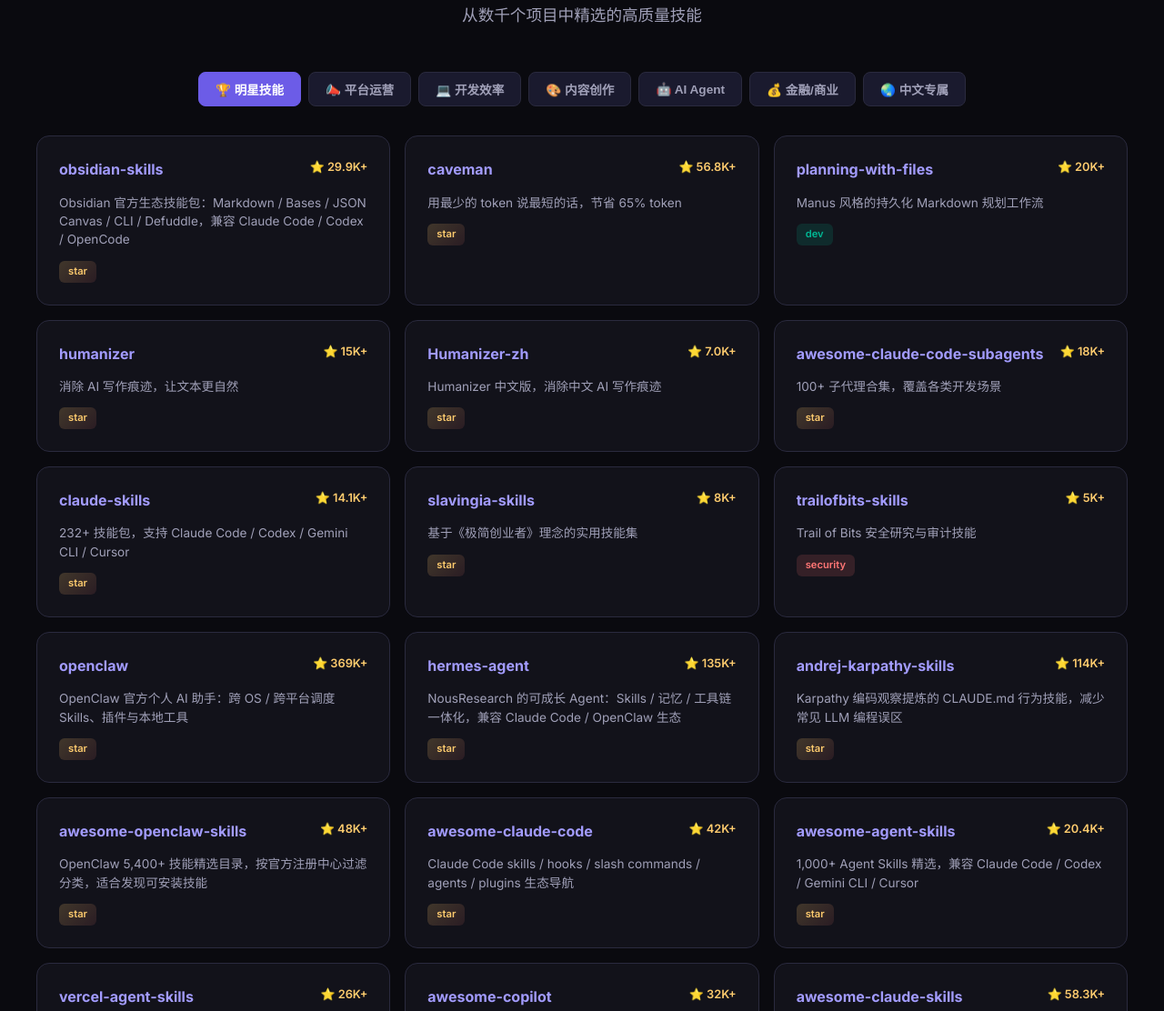
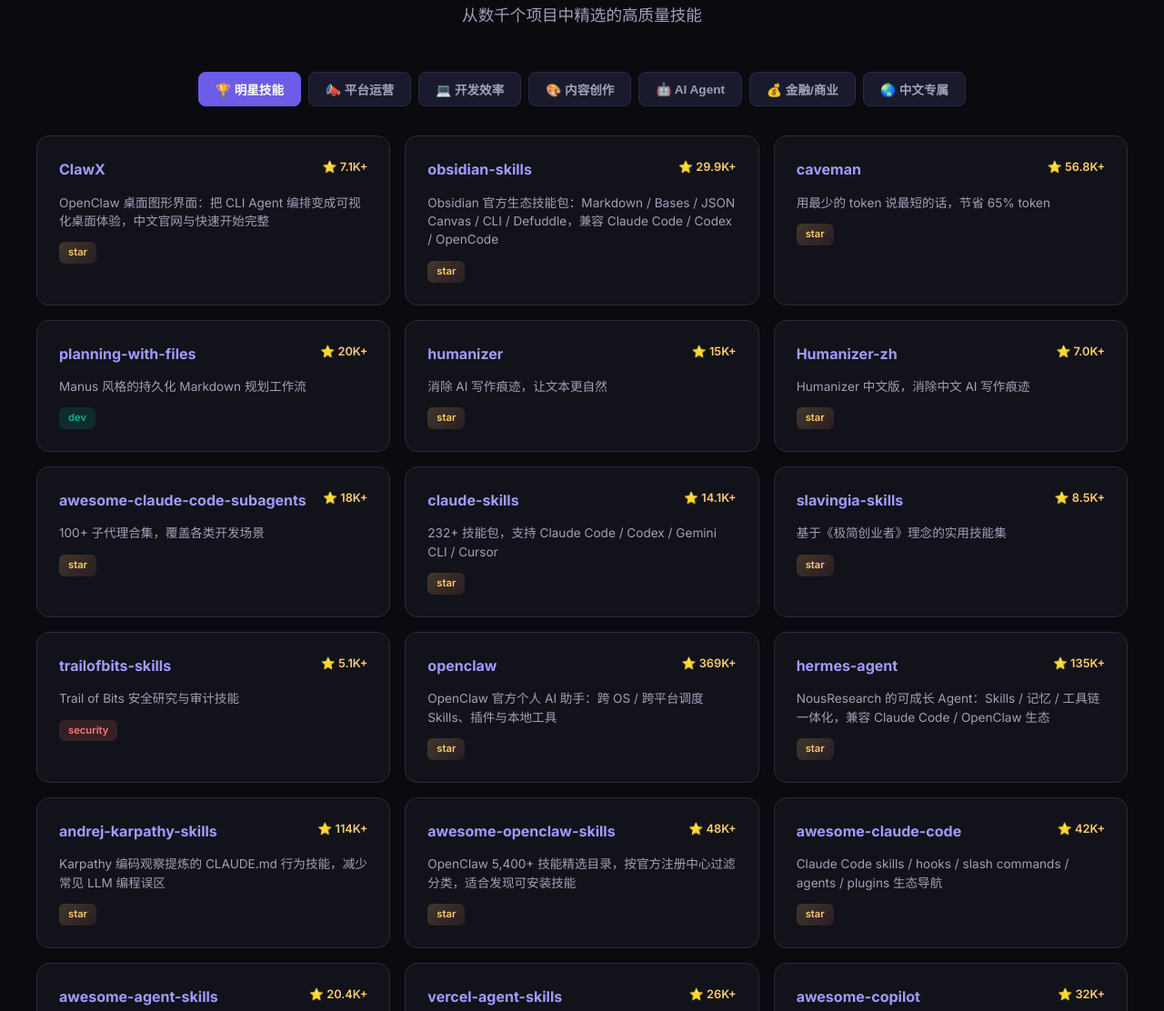
Before and after one commit to laolaoshiren/claude-code-skills-zh, a plain HTML site: page docs/index.html in a window 1280 px wide. Shown: the part 3546-4658 px from the top of the page at 91% size. Drawn offline with Linux system fonts and the light colour scheme.

Commit message:
docs: 补充 ClawX 并同步星标数据

```diff
--- a/docs/index.html
+++ b/docs/index.html
@@ -447,7 +447,7 @@ cp -r claude-code-skills-zh/skills/* ~/.claude/skills/</pre>
         <p>原创技能</p>
       </div>
       <div class="stat-item">
-        <h3>62</h3>
+        <h3>65</h3>
         <p>GitHub Stars</p>
       </div>
       <div class="stat-item">
@@ -508,6 +508,7 @@ cp -r claude-code-skills-zh/skills/* ~/.claude/skills/</pre>
 // Skills data
 const skillsData = {
   star: [
+    {name:'ClawX',stars:'7.1K+',desc:'OpenClaw 桌面图形界面：把 CLI Agent 编排变成可视化桌面体验，中文官网与快速开始完整',tag:'star',url:'https://github.com/ValueCell-ai/ClawX'},
     {name:'obsidian-skills',stars:'29.9K+',desc:'Obsidian 官方生态技能包：Markdown / Bases / JSON Canvas / CLI / Defuddle，兼容 Claude Code / Codex / OpenCode',tag:'star',url:'https://github.com/kepano/obsidian-skills'},
     {name:'caveman',stars:'56.8K+',desc:'用最少的 token 说最短的话，节省 65% token',tag:'star',url:'https://github.com/JuliusBrussee/caveman'},
     {name:'planning-with-files',stars:'20K+',desc:'Manus 风格的持久化 Markdown 规划工作流',tag:'dev',url:'https://github.com/OthmanAdi/planning-with-files'},
@@ -515,8 +516,8 @@ const skillsData = {
     {name:'Humanizer-zh',stars:'7.0K+',desc:'Humanizer 中文版，消除中文 AI 写作痕迹',tag:'star',url:'https://github.com/op7418/Humanizer-zh'},
     {name:'awesome-claude-code-subagents',stars:'18K+',desc:'100+ 子代理合集，覆盖各类开发场景',tag:'star',url:'https://github.com/VoltAgent/awesome-claude-code-subagents'},
     {name:'claude-skills',stars:'14.1K+',desc:'232+ 技能包，支持 Claude Code / Codex / Gemini CLI / Cursor',tag:'star',url:'https://github.com/alirezarezvani/claude-skills'},
-    {name:'slavingia-skills',stars:'8K+',desc:'基于《极简创业者》理念的实用技能集',tag:'star',url:'https://github.com/slavingia/skills'},
-    {name:'trailofbits-skills',stars:'5K+',desc:'Trail of Bits 安全研究与审计技能',tag:'security',url:'https://github.com/trailofbits/skills'},
+    {name:'slavingia-skills',stars:'8.5K+',desc:'基于《极简创业者》理念的实用技能集',tag:'star',url:'https://github.com/slavingia/skills'},
+    {name:'trailofbits-skills',stars:'5.1K+',desc:'Trail of Bits 安全研究与审计技能',tag:'security',url:'https://github.com/trailofbits/skills'},
     {name:'openclaw',stars:'369K+',desc:'OpenClaw 官方个人 AI 助手：跨 OS / 跨平台调度 Skills、插件与本地工具',tag:'star',url:'https://github.com/openclaw/openclaw'},
     {name:'hermes-agent',stars:'135K+',desc:'NousResearch 的可成长 Agent：Skills / 记忆 / 工具链一体化，兼容 Claude Code / OpenClaw 生态',tag:'star',url:'https://github.com/NousResearch/hermes-agent'},
     {name:'andrej-karpathy-skills',stars:'114K+',desc:'Karpathy 编码观察提炼的 CLAUDE.md 行为技能，减少常见 LLM 编程误区',tag:'star',url:'https://github.com/forrestchang/andrej-karpathy-skills'},
@@ -525,7 +526,7 @@ const skillsData = {
     {name:'awesome-agent-skills',stars:'20.4K+',desc:'1,000+ Agent Skills 精选，兼容 Claude Code / Codex / Gemini CLI / Cursor',tag:'star',url:'https://github.com/VoltAgent/awesome-agent-skills'},
     {name:'vercel-agent-skills',stars:'26K+',desc:'Vercel 官方 Agent Skills 集合，适合前端、部署与现代 Web 工程工作流',tag:'star',url:'https://github.com/vercel-labs/agent-skills'},
     {name:'awesome-copilot',stars:'32K+',desc:'GitHub Copilot 官方社区 instructions / agents / skills / 配置合集，可迁移到多 Agent 工作流',tag:'star',url:'https://github.com/github/awesome-copilot'},
-    {name:'awesome-claude-skills',stars:'58.3K+',desc:'Composio 维护的 Awesome Claude Skills 导航：按场景分类收录高质量 Claude Skills，README 目录完整、持续活跃',tag:'star',url:'https://github.com/ComposioHQ/awesome-claude-skills'},
+    {name:'awesome-claude-skills',stars:'58.9K+',desc:'Composio 维护的 Awesome Claude Skills 导航：按场景分类收录高质量 Claude Skills，README 目录完整、持续活跃',tag:'star',url:'https://github.com/ComposioHQ/awesome-claude-skills'},
     {name:'mattpocock/skills',stars:'63.8K+',desc:'Total TypeScript 作者 Matt Pocock 的真实工程 Skills：覆盖代码审查、类型安全、测试、重构与工程节奏',tag:'star',url:'https://github.com/mattpocock/skills'},
     {name:'open-design',stars:'31.3K+',desc:'开源 Claude Design 替代方案：19 个设计 Skills + 71 套品牌级设计系统，支持 Claude Code / Codex / Cursor / Gemini / Hermes 等多种 coding-agent CLI，本地优先、BYOK、Quickstart 清晰',tag:'star',url:'https://github.com/nexu-io/open-design'},
     {name:'OpenViking',stars:'23.4K+',desc:'火山引擎开源 Agent Context Database：用文件系统范式统一管理 memory / resources / skills，支持 OpenClaw 等 Agent 分层投递上下文和自演化',tag:'star',url:'https://github.com/volcengine/OpenViking'},
@@ -656,7 +657,7 @@ const skillsData = {
   ],
   dev: [
     {name:'plugins-plus-skills',stars:'2.1K',desc:'Claude Code 插件市场：425 插件 + 2,810 技能 + 200 代理，提供 ccpi CLI 与网站检索，适合批量发现、安装和治理团队技能',url:'https://github.com/jeremylongshore/claude-code-plugins-plus-skills'},
-    {name:'skill-factory',stars:'706',desc:'技能工厂：一键生成、测试、发布 Claude Code 技能',url:'https://github.com/alirezarezvani/claude-code-skill-factory'},
+    {name:'skill-factory',stars:'759',desc:'技能工厂：一键生成、测试、发布 Claude Code 技能',url:'https://github.com/alirezarezvani/claude-code-skill-factory'},
     {name:'daymade-skills',stars:'876',desc:'专业技能市场，生产就绪的高质量技能集',url:'https://github.com/daymade/claude-code-skills'},
     {name:'pinme',stars:'3.2K',desc:'前端一键部署，Claude Code 技能驱动',url:'https://github.com/glitternetwork/pinme'},
     {name:'playwright-skill',stars:'2.5K',desc:'Playwright 浏览器自动化，Claude 自主编写+执行测试',url:'https://github.com/lackeyjb/playwright-skill'},
@@ -692,7 +693,7 @@ const skillsData = {
     {name:'osovv/grace-marketplace',stars:'160',desc:'GRACE contract-first 工程技能市场：Graph-RAG Anchored Code Engineering skills 与 CLI，支持 Claude Code / Codex / Kilo Code',url:'https://github.com/osovv/grace-marketplace'},
     {name:'borghei/Claude-Skills',stars:'111',desc:'266 个跨部门 AI skills 与 67 个 cs-* agents，覆盖工程、营销、合规、C-level 与垂直行业，支持 11 种助手',url:'https://github.com/borghei/Claude-Skills'},
     {name:'context-engineering-kit',stars:'978',desc:'手工打磨的上下文工程 Skills Kit：聚焦提升 Agent 输出质量，兼容 Claude Code / OpenCode / Cursor / Antigravity / Gemini CLI',url:'https://github.com/NeoLabHQ/context-engineering-kit'},
-    {name:'power-platform-skills',stars:'266',desc:'Microsoft Power Platform 官方插件市场：为 Claude Code / GitHub Copilot 提供可复用 skills、agents、commands，适合企业低代码与办公自动化开发',url:'https://github.com/microsoft/power-platform-skills'},
+    {name:'power-platform-skills',stars:'269',desc:'Microsoft Power Platform 官方插件市场：为 Claude Code / GitHub Copilot 提供可复用 skills、agents、commands，适合企业低代码与办公自动化开发',url:'https://github.com/microsoft/power-platform-skills'},
     {name:'LerianStudio/ring',stars:'182',desc:'Claude Code 插件市场：89 个 skills + 38 个专业 agents，覆盖 TDD、系统化调试、并行代码审查和 10-gate 开发流程',url:'https://github.com/LerianStudio/ring'},
     {name:'binance-skills-hub',stars:'823',desc:'Binance 官方开放 Skills Hub：为 AI Agent 提供加密资产查询、交易、钱包追踪、信号监控和 DeFi 交互能力，支持 OpenClaw / Claude Code，npx skills add 安装路径清晰',url:'https://github.com/binance/binance-skills-hub'},
     {name:'developer-kit',stars:'239',desc:'模块化 Claude Code 插件市场：150+ Skills、45+ Agents，覆盖 Java / TypeScript / Python / PHP / AWS 等工程栈，支持 /plugin marketplace add、OpenCode、Codex 和 GitHub Copilot CLI，并提供中文 README',url:'https://github.com/giuseppe-trisciuoglio/developer-kit'},
```
Also changed, not shown: README.md.
